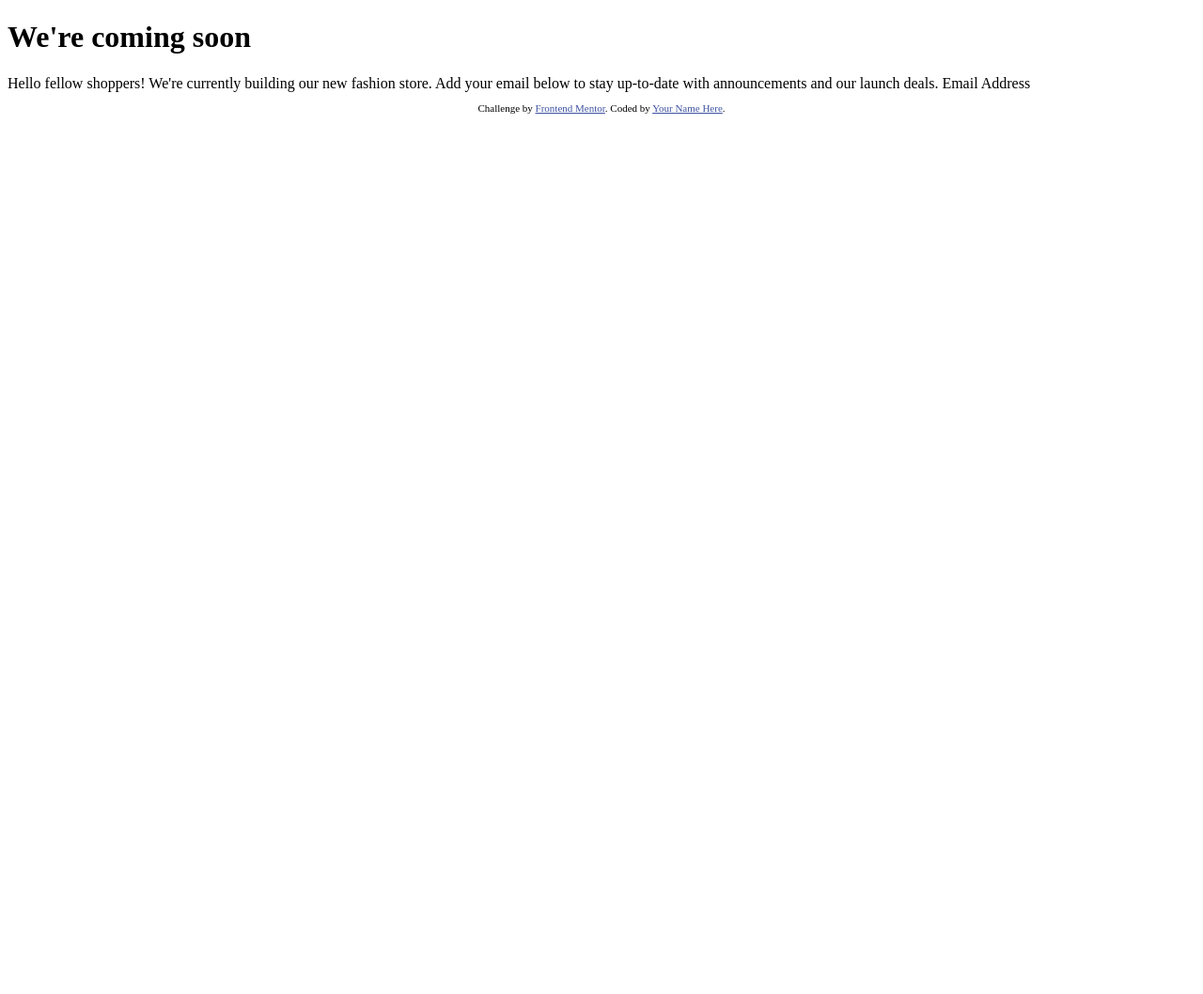
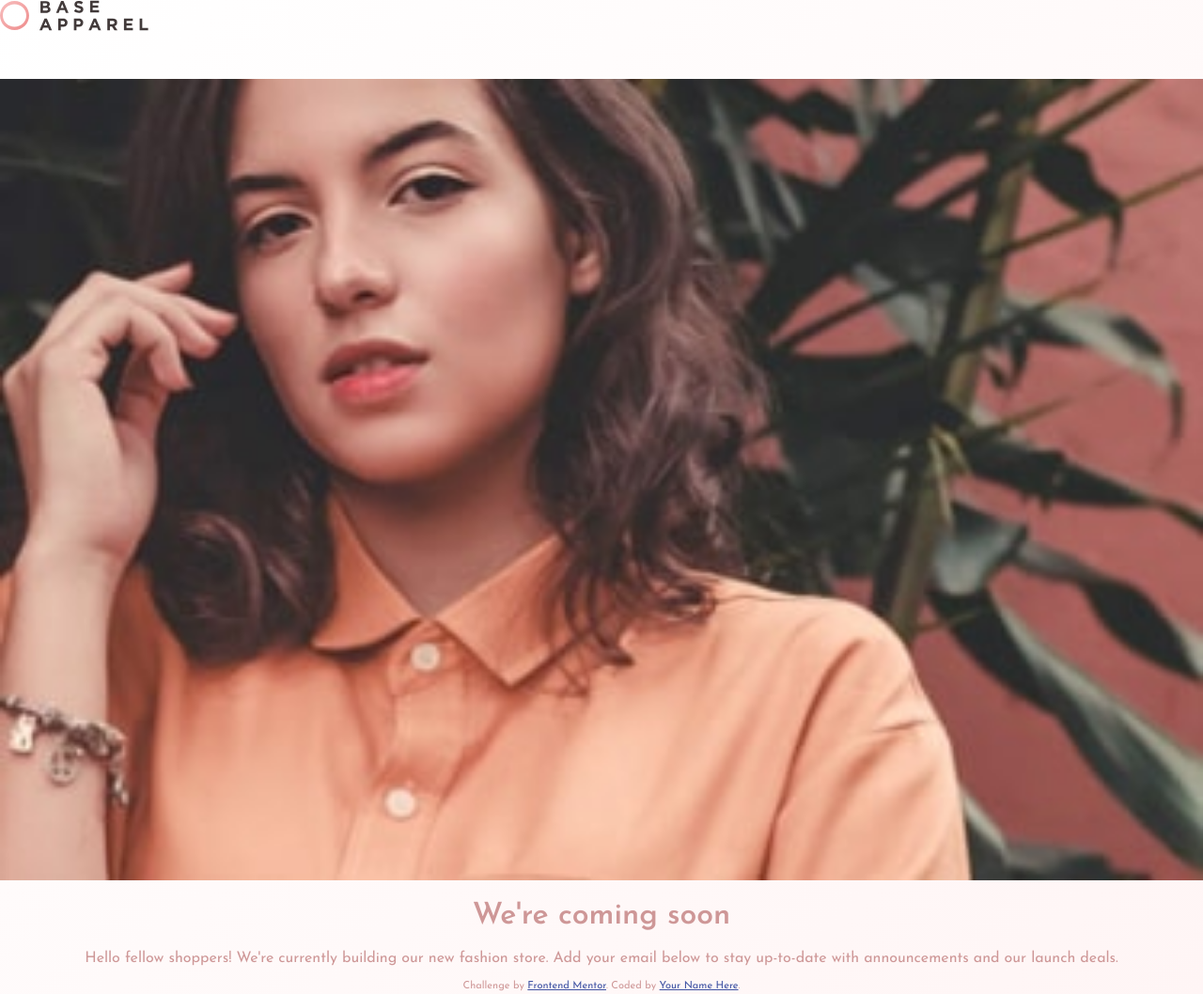
Before and after one commit to EdwinCacuango/base-apparel-coming-soon, a plain HTML site: page index.html in a window 1280 px wide. Shown: the whole page at 94% size. Before the commit the page ends 800 px from the top, so only its background shows below. Drawn offline with Linux system fonts and the light colour scheme.

Commit message:
General styles

```diff
--- a/index.html
+++ b/index.html
@@ -1,24 +1,18 @@
 <!DOCTYPE html>
 <html lang="en">
+
 <head>
   <meta charset="UTF-8" />
   <meta name="viewport" content="width=device-width, initial-scale=1.0" />
   <!-- displays site properly based on user's device -->
 
-    <link
-      rel="icon"
-      type="image/png"
-      sizes="32x32"
-      href="./images/favicon-32x32.png"
-    />
+  <link rel="icon" type="image/png" sizes="32x32" href="./images/favicon-32x32.png" />
 
   <title>Frontend Mentor | Base Apparel coming soon page</title>
-    <link rel="preconnect" href="https://fonts.googleapis.com" />
-    <link rel="preconnect" href="https://fonts.gstatic.com" crossorigin />
-    <link
-      href="https://fonts.googleapis.com/css2?family=Josefin+Sans:wght@300;400;600&display=swap"
-      rel="stylesheet"
-    />
+  <link href="styles/styles.css" rel="stylesheet" type="text/css">
+  <link rel="preconnect" href="https://fonts.googleapis.com">
+  <link rel="preconnect" href="https://fonts.gstatic.com" crossorigin>
+  <link href="https://fonts.googleapis.com/css2?family=Josefin+Sans:wght@300;400;600&display=swap" rel="stylesheet">
 
   <!-- Feel free to remove these styles or customise in your own stylesheet 👍 -->
   <style>
@@ -26,24 +20,35 @@
       font-size: 11px;
       text-align: center;
     }
+
     .attribution a {
       color: hsl(228, 45%, 44%);
     }
   </style>
 </head>
+
 <body>
+  <header>
+    <a href="/"><img src="/images/logo.svg" alt="Base Apparel logo"></a>
+  </header>
+  <div class="hero-img">
+    <img src="/images/hero-mobile.jpg" alt="A woman in a salmon-colored blouse">
+  </div>
+  <div>
     <h1>We're coming soon</h1>
-     Hello fellow shoppers! We're currently building our new
+    <p>Hello fellow shoppers! We're currently building our new
       fashion store. Add your email below to stay up-to-date with announcements
-    and our launch deals. Email Address
+      and our launch deals.
+    </p>
+  </div>
 
   <footer>
     <p class="attribution">
       Challenge by
-        <a href="https://www.frontendmentor.io?ref=challenge" target="_blank"
-          >Frontend Mentor</a
-        >. Coded by <a href="#">Your Name Here</a>.
+      <a href="https://www.frontendmentor.io?ref=challenge" target="_blank">Frontend Mentor</a>. Coded by <a
+        href="#">Your Name Here</a>.
     </p>
   </footer>
 </body>
+
 </html>
--- /dev/null
+++ b/styles/styles.scss
@@ -0,0 +1,35 @@
+html {
+    box-sizing: border-box;
+}
+
+*,
+*::after,
+*::before {
+    box-sizing: inherit;
+}
+
+body {
+    text-align: center;
+    margin: 0;
+    font-size: 1rem;
+    font-family: 'Josefin Sans', sans-serif;
+    background:linear-gradient(135deg, hsl(0, 0%, 100%), hsl(0, 100%, 98%));
+    color:hsl(0, 36%, 70%)
+}
+
+
+header {
+    text-align: left;
+    height: 5.25rem;
+}
+
+.hero-img {
+    margin: auto 0;
+    padding: 0;
+    line-height: 0;
+
+    img {
+        width: 100%;
+    }
+
+}
```
Also changed, not shown: styles/style.css (deleted), styles/style.sass (deleted), styles/styles.css (added), 2 other files. Lines whose indentation alone changed are shown as unchanged.
